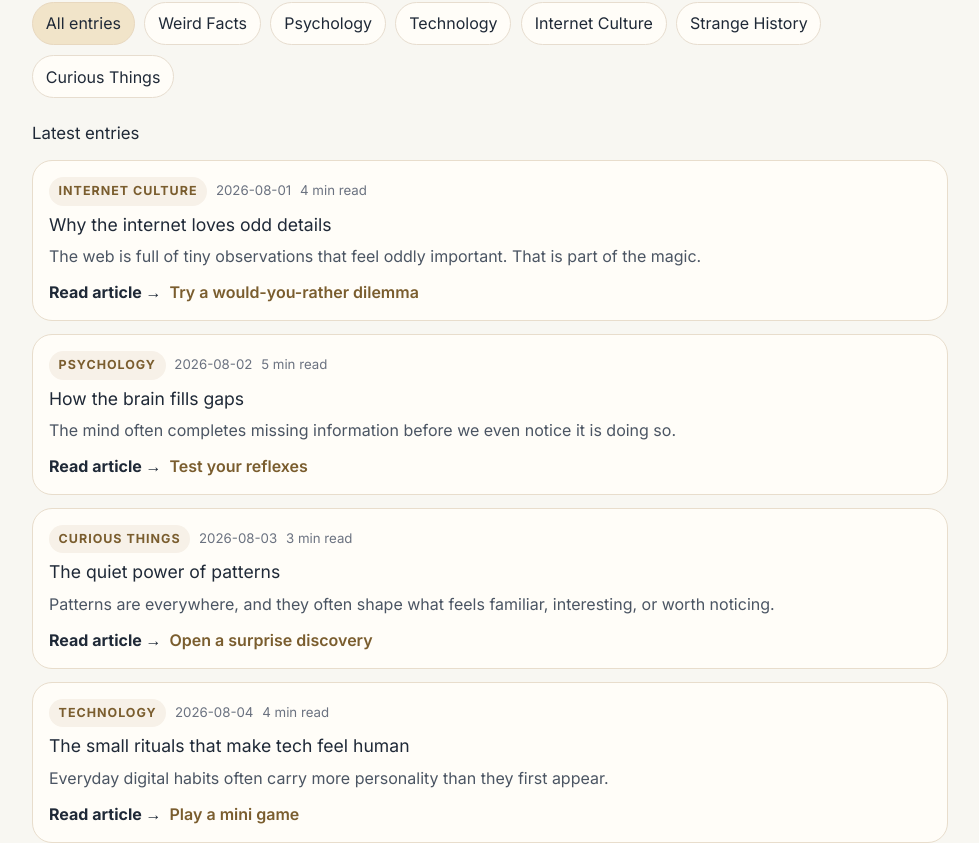
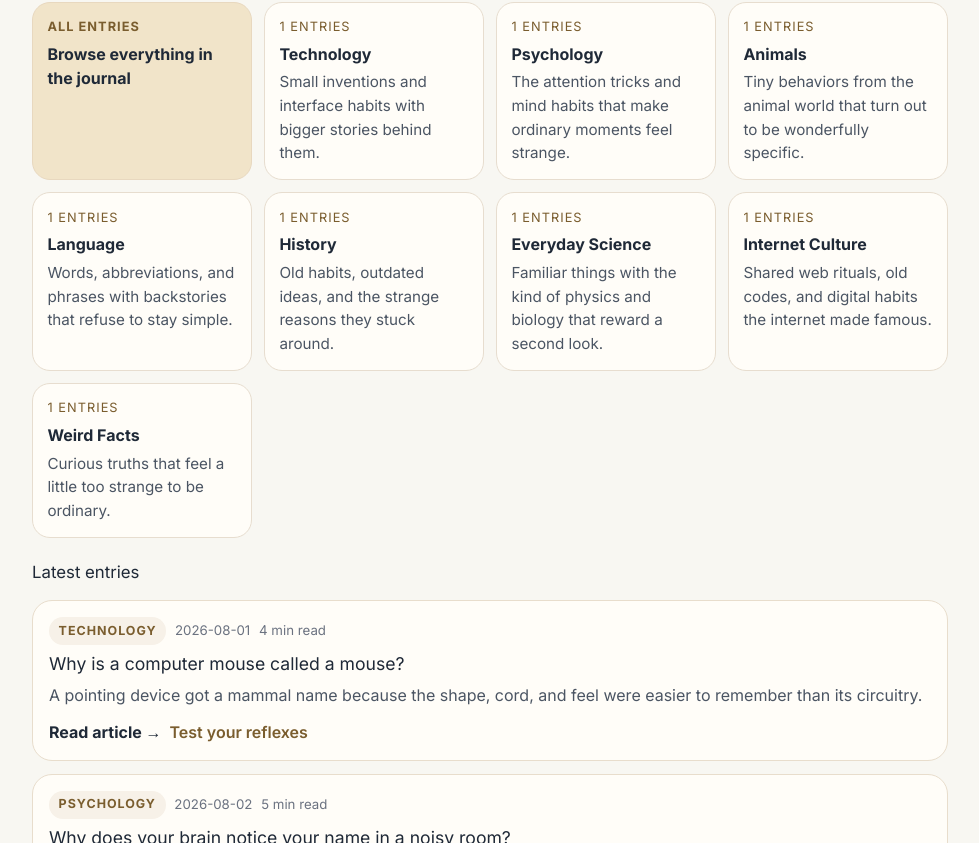
Before and after one commit to OND2026/trendparlour-active, a Next.js app in the folder TrendParlour2-main/: page /journal in a window 1280 px wide. Shown: the part 237-1080 px from the top of the page, without its empty margins (150-1129 px from the left). Built offline with nearby package versions, Linux system fonts and the light colour scheme.

Commit message:
Build Curiosity Journal SEO layer

```diff
--- a/TrendParlour2-main/app/data/journalEntries.ts
+++ b/TrendParlour2-main/app/data/journalEntries.ts
@@ -1,10 +1,12 @@
 export type JournalCategorySlug =
-  | "weird-facts"
+  | "animals"
+  | "everyday-science"
+  | "history"
+  | "internet-culture"
+  | "language"
   | "psychology"
   | "technology"
-  | "internet-culture"
-  | "strange-history"
-  | "curious-things";
+  | "weird-facts";
 
 export type JournalPlaygroundLink = {
   label: string;
@@ -36,135 +38,245 @@ export type JournalCategory = {
 
 export const journalCategories: JournalCategory[] = [
   {
-    slug: "weird-facts",
-    label: "Weird Facts",
-    description: "Curious truths that feel a little too strange to be ordinary.",
+    slug: "technology",
+    label: "Technology",
+    description: "Small inventions and interface habits with bigger stories behind them.",
   },
   {
     slug: "psychology",
     label: "Psychology",
-    description: "The odd little patterns that shape how we think and behave.",
+    description: "The attention tricks and mind habits that make ordinary moments feel strange.",
   },
   {
-    slug: "technology",
-    label: "Technology",
-    description: "Small inventions and digital habits with larger stories behind them.",
+    slug: "animals",
+    label: "Animals",
+    description: "Tiny behaviors from the animal world that turn out to be wonderfully specific.",
+  },
+  {
+    slug: "language",
+    label: "Language",
+    description: "Words, abbreviations, and phrases with backstories that refuse to stay simple.",
+  },
+  {
+    slug: "history",
+    label: "History",
+    description: "Old habits, outdated ideas, and the strange reasons they stuck around.",
+  },
+  {
+    slug: "everyday-science",
+    label: "Everyday Science",
+    description: "Familiar things with the kind of physics and biology that reward a second look.",
   },
   {
     slug: "internet-culture",
     label: "Internet Culture",
-    description: "The web’s most memorable rituals, inside jokes, and strange rituals.",
+    description: "Shared web rituals, old codes, and digital habits the internet made famous.",
   },
   {
-    slug: "strange-history",
-    label: "Strange History",
-    description: "Moments from the past that still feel wonderfully out of place.",
-  },
-  {
-    slug: "curious-things",
-    label: "Curious Things",
-    description: "Tiny discoveries worth keeping around for later.",
+    slug: "weird-facts",
+    label: "Weird Facts",
+    description: "Curious truths that feel a little too strange to be ordinary.",
   },
 ];
 
 export const journalEntries: JournalEntry[] = [
   {
-    slug: "why-the-internet-loves-odd-details",
-    title: "Why the internet loves odd details",
+    slug: "why-is-a-computer-mouse-called-a-mouse",
+    title: "Why is a computer mouse called a mouse?",
     excerpt:
-      "The web is full of tiny observations that feel oddly important. That is part of the magic.",
-    category: "Internet Culture",
-    categorySlug: "internet-culture",
+      "A pointing device got a mammal name because the shape, cord, and feel were easier to remember than its circuitry.",
+    category: "Technology",
+    categorySlug: "technology",
     publishedAt: "2026-08-01",
     updatedAt: "2026-08-05",
     readingTime: "4 min read",
     content: [
-      "The internet is not only built from big ideas. It also runs on tiny fragments of unusual knowledge that feel just specific enough to be shared instantly.",
-      "A strange fact, a weirdly memorable image, or a half-serious observation can travel faster than a polished argument because it feels personal. It gives people something to pass along with a little glow of recognition.",
-      "That is why journaling the odd details matters. They are often the first thing that makes a curious person pause, click, and keep going.",
+      "The original mouse was a small, hand-sized pointing device built in the 1960s, and one of its early prototypes had a cable trailing out the back like a tail.",
+      "That gave people an easy visual hook. Instead of a dry technical label, they got a word that felt familiar, compact, and slightly mischievous.",
+      "The name stuck because it described the thing you could see at a glance: a little object that sat on the desk and scurried the cursor around the screen.",
     ],
-    relatedExperience: "/would-you-rather",
-    relatedExperienceLabel: "Try a would-you-rather dilemma",
+    relatedExperience: "/challenge",
+    relatedExperienceLabel: "Test your reflexes",
     relatedPlaygrounds: [
-      { label: "Would You Rather", href: "/would-you-rather" },
-      { label: "Surprise Me", href: "/surprise" },
+      { label: "Test your reflexes", href: "/challenge" },
+      { label: "Play a mini game", href: "/play" },
     ],
-    tags: ["internet culture", "curiosity", "sharing"],
-    relatedSlugs: ["how-the-brain-fills-gaps", "the-quiet-power-of-patterns"],
+    tags: ["technology", "design", "history"],
+    relatedSlugs: ["why-did-the-internet-invent-the-404-error", "why-is-ok-such-a-strange-word"],
   },
   {
-    slug: "how-the-brain-fills-gaps",
-    title: "How the brain fills gaps",
+    slug: "why-does-your-brain-notice-your-name-in-a-noisy-room",
+    title: "Why does your brain notice your name in a noisy room?",
     excerpt:
-      "The mind often completes missing information before we even notice it is doing so.",
+      "Your attention is not a single spotlight. It is a filter that keeps checking for personally important signals.",
     category: "Psychology",
     categorySlug: "psychology",
     publishedAt: "2026-08-02",
     updatedAt: "2026-08-06",
     readingTime: "5 min read",
     content: [
-      "People often assume memory works like a perfect recorder. In reality, the mind is a compiler. It gathers fragments, guesses at the rest, and presents a version of reality that feels coherent.",
-      "That habit can be charming when it helps us make sense of a messy day. It can also be misleading when we are trying to remember something with precision.",
-      "Curiosity works in a similar way. The mind reaches for patterns, and the story becomes more vivid than the evidence at first glance.",
+      "The effect is often called the cocktail party effect. Even when a room is loud, your brain keeps a background watch for cues that matter to you.",
+      "Your own name is one of those cues. It is familiar, meaningful, and linked to you so strongly that it can break through the noise.",
+      "That does not mean your brain is listening to everything equally. It means some information gets priority before the rest of the room reaches full awareness.",
     ],
     relatedExperience: "/challenge",
     relatedExperienceLabel: "Test your reflexes",
     relatedPlaygrounds: [
-      { label: "Test My Reflexes", href: "/challenge" },
-      { label: "Curiosity Ladder", href: "/play" },
+      { label: "Test your reflexes", href: "/challenge" },
+      { label: "Play a mini game", href: "/play" },
     ],
-    tags: ["psychology", "memory", "attention"],
-    relatedSlugs: ["why-the-internet-loves-odd-details"],
+    tags: ["psychology", "attention", "perception"],
+    relatedSlugs: ["why-is-ok-such-a-strange-word", "why-did-the-internet-invent-the-404-error"],
   },
   {
-    slug: "the-quiet-power-of-patterns",
-    title: "The quiet power of patterns",
+    slug: "why-do-cats-purr",
+    title: "Why do cats purr?",
     excerpt:
-      "Patterns are everywhere, and they often shape what feels familiar, interesting, or worth noticing.",
-    category: "Curious Things",
-    categorySlug: "curious-things",
+      "A purr is a tiny engine of vibration: comforting, communicative, and still a little mysterious.",
+    category: "Animals",
+    categorySlug: "animals",
     publishedAt: "2026-08-03",
     updatedAt: "2026-08-06",
     readingTime: "3 min read",
     content: [
-      "Patterns are rarely dramatic on their own. They arrive as repetition, rhythm, or a familiar sequence that makes the world feel a little more legible.",
-      "That quiet steadiness is part of why they are so powerful. They help us notice what matters and what is merely noise.",
-      "A small pattern can turn into a new idea, a playful habit, or a surprising connection between two things that seemed unrelated.",
+      "Cats purr while resting, but also in other situations, so the sound is not just a single mood in audio form.",
+      "The vibration appears to come from muscles around the larynx and airflow through the voice box, though researchers still debate every detail of the mechanism.",
+      "What is clear is that purring can be part of comfort, communication, and perhaps self-soothing. A cat is doing more than making a cute noise.",
     ],
     relatedExperience: "/surprise",
     relatedExperienceLabel: "Open a surprise discovery",
     relatedPlaygrounds: [
-      { label: "Surprise Me", href: "/surprise" },
-      { label: "Blow My Mind", href: "/weird" },
+      { label: "Open a surprise discovery", href: "/surprise" },
+      { label: "See something weird", href: "/weird" },
     ],
-    tags: ["patterns", "observation", "discovery"],
-    relatedSlugs: ["why-the-internet-loves-odd-details", "how-the-brain-fills-gaps"],
+    tags: ["animals", "behavior", "sound"],
+    relatedSlugs: ["why-does-ice-float-in-water", "why-do-bananas-curve"],
   },
   {
-    slug: "the-small-rituals-that-make-tech-feel-human",
-    title: "The small rituals that make tech feel human",
+    slug: "why-is-ok-such-a-strange-word",
+    title: "Why is OK such a strange word?",
     excerpt:
-      "Everyday digital habits often carry more personality than they first appear.",
-    category: "Technology",
-    categorySlug: "technology",
+      "Two letters became one of the most useful words in the language, and its history is delightfully messy.",
+    category: "Language",
+    categorySlug: "language",
     publishedAt: "2026-08-04",
     updatedAt: "2026-08-06",
     readingTime: "4 min read",
     content: [
-      "Technology becomes memorable not only when it is powerful, but when it feels thoughtfully shaped for human use.",
-      "A tiny animation, a gentle nudge, or a well-timed pause can make a tool feel warm instead of mechanical. It becomes part of a small ritual.",
-      "That is why playful interfaces still matter. They make curiosity feel easier to follow.",
+      "OK took off in 19th-century American newspaper humor, where playful abbreviations and deliberate misspellings were common currency.",
+      "It later got a push from political campaigning, which helped turn a joke into a durable everyday word.",
+      "The result is a tiny linguistic oddity that works as an answer, a pause, a reassurance, and sometimes a shrug.",
+    ],
+    relatedExperience: "/would-you-rather",
+    relatedExperienceLabel: "Try a would-you-rather dilemma",
+    relatedPlaygrounds: [
+      { label: "Try a would-you-rather dilemma", href: "/would-you-rather" },
+      { label: "Make me laugh", href: "/laugh" },
+    ],
+    tags: ["language", "etymology", "internet"],
+    relatedSlugs: ["why-is-a-computer-mouse-called-a-mouse", "why-did-the-internet-invent-the-404-error"],
+  },
+  {
+    slug: "why-did-people-use-leeches-in-medicine",
+    title: "Why did people use leeches in medicine?",
+    excerpt:
+      "Leeches were not a random medical quirk. They made sense inside an older theory of how the body stayed balanced.",
+    category: "History",
+    categorySlug: "history",
+    publishedAt: "2026-08-05",
+    updatedAt: "2026-08-06",
+    readingTime: "4 min read",
+    content: [
+      "For centuries, many doctors worked with the idea that illness came from imbalanced humors. Within that framework, bloodletting seemed reasonable rather than bizarre.",
+      "Leeches were useful because they could remove blood in a controlled way, and their saliva contains compounds that prevent clotting. That made them practical long before modern medicine had better options.",
+      "Today, leeches still have a small place in some reconstructive procedures. That makes them one of history’s strangest medical tools to survive into the present.",
+    ],
+    relatedExperience: "/weird",
+    relatedExperienceLabel: "See something weird",
+    relatedPlaygrounds: [
+      { label: "See something weird", href: "/weird" },
+      { label: "Open a surprise discovery", href: "/surprise" },
+    ],
+    tags: ["history", "medicine", "science"],
+    relatedSlugs: ["why-is-ok-such-a-strange-word", "why-did-the-internet-invent-the-404-error"],
+  },
+  {
+    slug: "why-does-ice-float-in-water",
+    title: "Why does ice float in water?",
+    excerpt:
+      "Water breaks a common rule when it freezes, and that odd behavior helps shape life on Earth.",
+    category: "Everyday Science",
+    categorySlug: "everyday-science",
+    publishedAt: "2026-08-06",
+    updatedAt: "2026-08-07",
+    readingTime: "4 min read",
+    content: [
+      "Most liquids become denser as they cool, but water is unusual. When it freezes, hydrogen bonds arrange the molecules into an open crystal structure.",
+      "That open structure makes ice less dense than liquid water, which is why it floats instead of sinking.",
+      "Floating ice insulates the water below it, helping ponds and lakes stay livable for fish and other creatures during winter.",
+    ],
+    relatedExperience: "/surprise",
+    relatedExperienceLabel: "Open a surprise discovery",
+    relatedPlaygrounds: [
+      { label: "Open a surprise discovery", href: "/surprise" },
+      { label: "See something weird", href: "/weird" },
+    ],
+    tags: ["science", "water", "physics"],
+    relatedSlugs: ["why-do-bananas-curve", "why-do-cats-purr"],
+  },
+  {
+    slug: "why-did-the-internet-invent-the-404-error",
+    title: "Why did the internet invent the 404 error?",
+    excerpt:
+      "A missing page needed a small, universal way to say so, and 404 became the web’s polite shrug.",
+    category: "Internet Culture",
+    categorySlug: "internet-culture",
+    publishedAt: "2026-08-07",
+    updatedAt: "2026-08-08",
+    readingTime: "4 min read",
+    content: [
+      "404 is an HTTP status code for a page that could not be found. The server is there, but the requested address is not.",
+      "The exact origin story is less mythic than people sometimes expect, but the code became part of the web’s shared vocabulary because it was short, consistent, and easy to standardize.",
+      "That is the internet in miniature: a tiny signal that quietly tells millions of people the same thing at the same time.",
     ],
     relatedExperience: "/play",
     relatedExperienceLabel: "Play a mini game",
     relatedPlaygrounds: [
-      { label: "Play a Mini Game", href: "/play" },
-      { label: "Make Me Laugh", href: "/laugh" },
+      { label: "Play a mini game", href: "/play" },
+      { label: "Try a would-you-rather dilemma", href: "/would-you-rather" },
     ],
-    tags: ["technology", "interfaces", "design"],
-    relatedSlugs: ["why-the-internet-loves-odd-details"],
+    tags: ["internet", "web", "design"],
+    relatedSlugs: ["why-is-a-computer-mouse-called-a-mouse", "why-is-ok-such-a-strange-word"],
+  },
+  {
+    slug: "why-do-bananas-curve",
+    title: "Why do bananas curve?",
+    excerpt:
+      "The banana’s shape comes from growth, gravity, and a plant’s quiet attempt to keep reaching upward.",
+    category: "Weird Facts",
+    categorySlug: "weird-facts",
+    publishedAt: "2026-08-08",
+    updatedAt: "2026-08-09",
+    readingTime: "4 min read",
+    content: [
+      "Bananas do not begin life as a finished crescent. As the fruit develops, it hangs downward from the bunch while also growing toward light.",
+      "That changing orientation creates a gentle tug-of-war between gravity and growth, which helps shape the final curve.",
+      "The result looks almost designed, but it is really the product of a plant following a very ordinary set of rules in an unusual combination.",
+    ],
+    relatedExperience: "/weird",
+    relatedExperienceLabel: "See something weird",
+    relatedPlaygrounds: [
+      { label: "See something weird", href: "/weird" },
+      { label: "Open a surprise discovery", href: "/surprise" },
+    ],
+    tags: ["weird facts", "plants", "science"],
+    relatedSlugs: ["why-does-ice-float-in-water", "why-do-cats-purr"],
   },
 ];
+
+export function getJournalCategoryBySlug(slug: string) {
+  return journalCategories.find((category) => category.slug === slug);
+}
 
 export function getJournalEntryBySlug(slug: string) {
   return journalEntries.find((entry) => entry.slug === slug);
--- a/TrendParlour2-main/app/journal/category/[slug]/page.tsx
+++ b/TrendParlour2-main/app/journal/category/[slug]/page.tsx
@@ -1,14 +1,18 @@
 import Link from "next/link";
 import { Metadata } from "next";
 import { notFound } from "next/navigation";
-import { journalCategories, getJournalEntriesByCategory } from "../../../data/journalEntries";
+import { getJournalCategoryBySlug, getJournalEntriesByCategory, journalCategories } from "../../../data/journalEntries";
 
 type JournalCategoryPageProps = {
   params: { slug: string };
 };
 
+export async function generateStaticParams() {
+  return journalCategories.map((category) => ({ slug: category.slug }));
+}
+
 export function generateMetadata({ params }: JournalCategoryPageProps): Metadata {
-  const category = journalCategories.find((item) => item.slug === params.slug);
+  const category = getJournalCategoryBySlug(params.slug);
 
   if (!category) {
     return {
@@ -33,7 +37,7 @@ export function generateMetadata({ params }: JournalCategoryPageProps): Metadata
 }
 
 export default function JournalCategoryPage({ params }: JournalCategoryPageProps) {
-  const category = journalCategories.find((item) => item.slug === params.slug);
+  const category = getJournalCategoryBySlug(params.slug);
 
   if (!category) {
     notFound();
@@ -60,6 +64,29 @@ export default function JournalCategoryPage({ params }: JournalCategoryPageProps
           <p style={{ margin: 0, maxWidth: "720px", color: "#4B5563", lineHeight: 1.7 }}>{category.description}</p>
         </header>
 
+        <section style={{ marginBottom: "1.1rem" }} aria-label="Other categories">
+          <div style={{ display: "flex", flexWrap: "wrap", gap: "0.55rem" }}>
+            {journalCategories.map((item) => (
+              <Link
+                key={item.slug}
+                href={`/journal/category/${item.slug}`}
+                style={{
+                  textDecoration: "none",
+                  color: item.slug === category.slug ? "#1F2937" : "#4B5563",
+                  padding: "0.45rem 0.7rem",
+                  borderRadius: "999px",
+                  background: item.slug === category.slug ? "#F1E4C9" : "#FFFDF8",
+                  border: "1px solid #E7DDCF",
+                  fontSize: "0.9rem",
+                  fontWeight: item.slug === category.slug ? 700 : 500,
+                }}
+              >
+                {item.label}
+              </Link>
+            ))}
+          </div>
+        </section>
+
         <div style={{ display: "grid", gap: "0.8rem" }}>
           {entries.map((entry) => (
             <article key={entry.slug} style={{ borderRadius: "20px", background: "#FFFDF8", border: "1px solid #E8DDCC", padding: "1rem" }}>
@@ -69,9 +96,14 @@ export default function JournalCategoryPage({ params }: JournalCategoryPageProps
                 </Link>
               </h2>
               <p style={{ margin: "0 0 0.55rem", color: "#4B5563", lineHeight: 1.6 }}>{entry.excerpt}</p>
-              <Link href={`/journal/${entry.slug}`} style={{ color: "#7A5D2E", textDecoration: "none", fontWeight: 700 }}>
-                Read article →
-              </Link>
+              <div style={{ display: "flex", flexWrap: "wrap", gap: "0.55rem" }}>
+                <Link href={`/journal/${entry.slug}`} style={{ color: "#7A5D2E", textDecoration: "none", fontWeight: 700 }}>
+                  Read article →
+                </Link>
+                <Link href={entry.relatedExperience} style={{ color: "#1F2937", textDecoration: "none", fontWeight: 600 }}>
+                  {entry.relatedExperienceLabel} →
+                </Link>
+              </div>
             </article>
           ))}
         </div>
--- a/TrendParlour2-main/app/journal/page.tsx
+++ b/TrendParlour2-main/app/journal/page.tsx
@@ -1,6 +1,6 @@
 import Link from "next/link";
 import { Metadata } from "next";
-import { journalCategories, journalEntries } from "../data/journalEntries";
+import { getJournalEntriesByCategory, journalCategories, journalEntries } from "../data/journalEntries";
 
 export const metadata: Metadata = {
   title: "Curiosity Journal | TrendParlour",
@@ -17,6 +17,11 @@ export const metadata: Metadata = {
 };
 
 export default function JournalPage() {
+  const categoryCounts = journalCategories.map((category) => ({
+    ...category,
+    count: getJournalEntriesByCategory(category.slug).length,
+  }));
+
   return (
     <main style={{ minHeight: "100vh", background: "#F8F7F2", color: "#1F2937" }}>
       <div style={{ maxWidth: "980px", margin: "0 auto", padding: "clamp(1rem, 3vw, 2rem)" }}>
@@ -36,13 +41,42 @@ export default function JournalPage() {
           <h2 id="journal-categories" style={{ margin: "0 0 0.7rem", fontSize: "1rem", color: "#1F2937" }}>
             Browse by category
           </h2>
-          <div style={{ display: "flex", flexWrap: "wrap", gap: "0.6rem" }}>
-            <Link href="/journal" style={{ textDecoration: "none", color: "#1F2937", padding: "0.55rem 0.8rem", borderRadius: "999px", background: "#F1E4C9", border: "1px solid #E8D8BF" }}>
-              All entries
+          <div style={{ display: "grid", gridTemplateColumns: "repeat(auto-fit, minmax(190px, 1fr))", gap: "0.75rem" }}>
+            <Link
+              href="/journal"
+              style={{
+                textDecoration: "none",
+                color: "#1F2937",
+                padding: "0.9rem",
+                borderRadius: "18px",
+                background: "#F1E4C9",
+                border: "1px solid #E8D8BF",
+                fontWeight: 700,
+              }}
+            >
+              <div style={{ fontSize: "0.8rem", color: "#7A5D2E", marginBottom: "0.35rem", textTransform: "uppercase", letterSpacing: "0.08em" }}>
+                All entries
+              </div>
+              <div>Browse everything in the journal</div>
             </Link>
-            {journalCategories.map((category) => (
-              <Link key={category.slug} href={`/journal/category/${category.slug}`} style={{ textDecoration: "none", color: "#1F2937", padding: "0.55rem 0.8rem", borderRadius: "999px", background: "#FFFDF8", border: "1px solid #E7DDCF" }}>
-                {category.label}
+            {categoryCounts.map((category) => (
+              <Link
+                key={category.slug}
+                href={`/journal/category/${category.slug}`}
+                style={{
+                  textDecoration: "none",
+                  color: "#1F2937",
+                  padding: "0.9rem",
+                  borderRadius: "18px",
+                  background: "#FFFDF8",
+                  border: "1px solid #E7DDCF",
+                }}
+              >
+                <div style={{ fontSize: "0.8rem", color: "#7A5D2E", marginBottom: "0.35rem", textTransform: "uppercase", letterSpacing: "0.08em" }}>
+                  {category.count} entries
+                </div>
+                <div style={{ fontWeight: 700, marginBottom: "0.3rem" }}>{category.label}</div>
+                <div style={{ color: "#4B5563", lineHeight: 1.55, fontSize: "0.95rem" }}>{category.description}</div>
               </Link>
             ))}
           </div>
@@ -56,9 +90,9 @@ export default function JournalPage() {
             {journalEntries.map((entry) => (
               <article key={entry.slug} style={{ borderRadius: "20px", background: "#FFFDF8", border: "1px solid #E8DDCC", padding: "1rem" }}>
                 <div style={{ display: "flex", flexWrap: "wrap", gap: "0.55rem", alignItems: "center", marginBottom: "0.5rem" }}>
-                  <span style={{ padding: "0.3rem 0.6rem", borderRadius: "999px", background: "#F7F1E8", color: "#7A5D2E", fontSize: "0.78rem", fontWeight: 700, letterSpacing: "0.08em", textTransform: "uppercase" }}>
+                  <Link href={`/journal/category/${entry.categorySlug}`} style={{ padding: "0.3rem 0.6rem", borderRadius: "999px", background: "#F7F1E8", color: "#7A5D2E", fontSize: "0.78rem", fontWeight: 700, letterSpacing: "0.08em", textTransform: "uppercase", textDecoration: "none" }}>
                     {entry.category}
-                  </span>
+                  </Link>
                   <span style={{ color: "#6B7280", fontSize: "0.83rem" }}>{entry.publishedAt}</span>
                   <span style={{ color: "#6B7280", fontSize: "0.83rem" }}>{entry.readingTime}</span>
                 </div>
```
Also changed, not shown: TrendParlour2-main/app/journal/[slug]/page.tsx (+18 -7 lines), TrendParlour2-main/app/sitemap.ts (+9 -1 lines).
